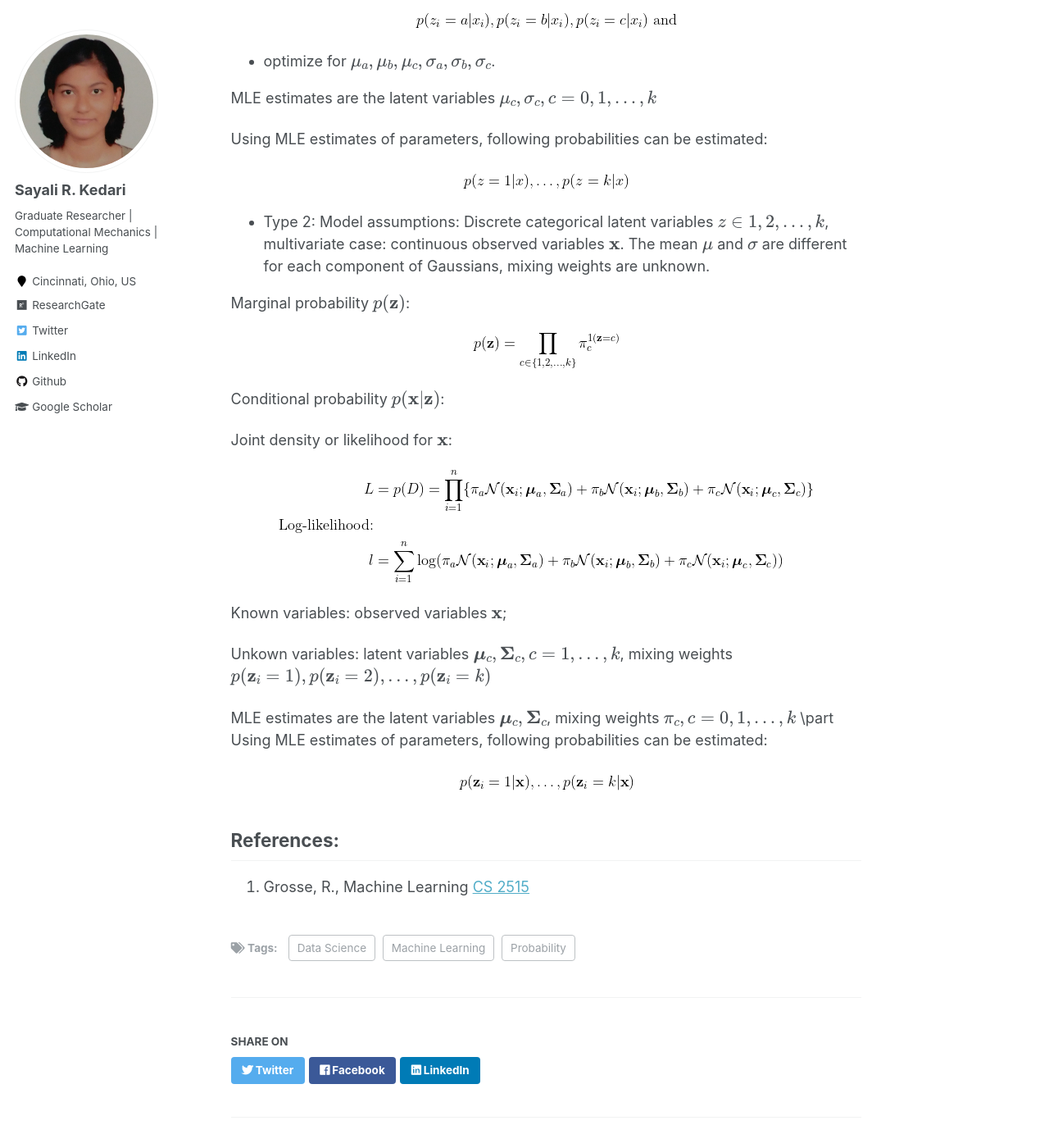
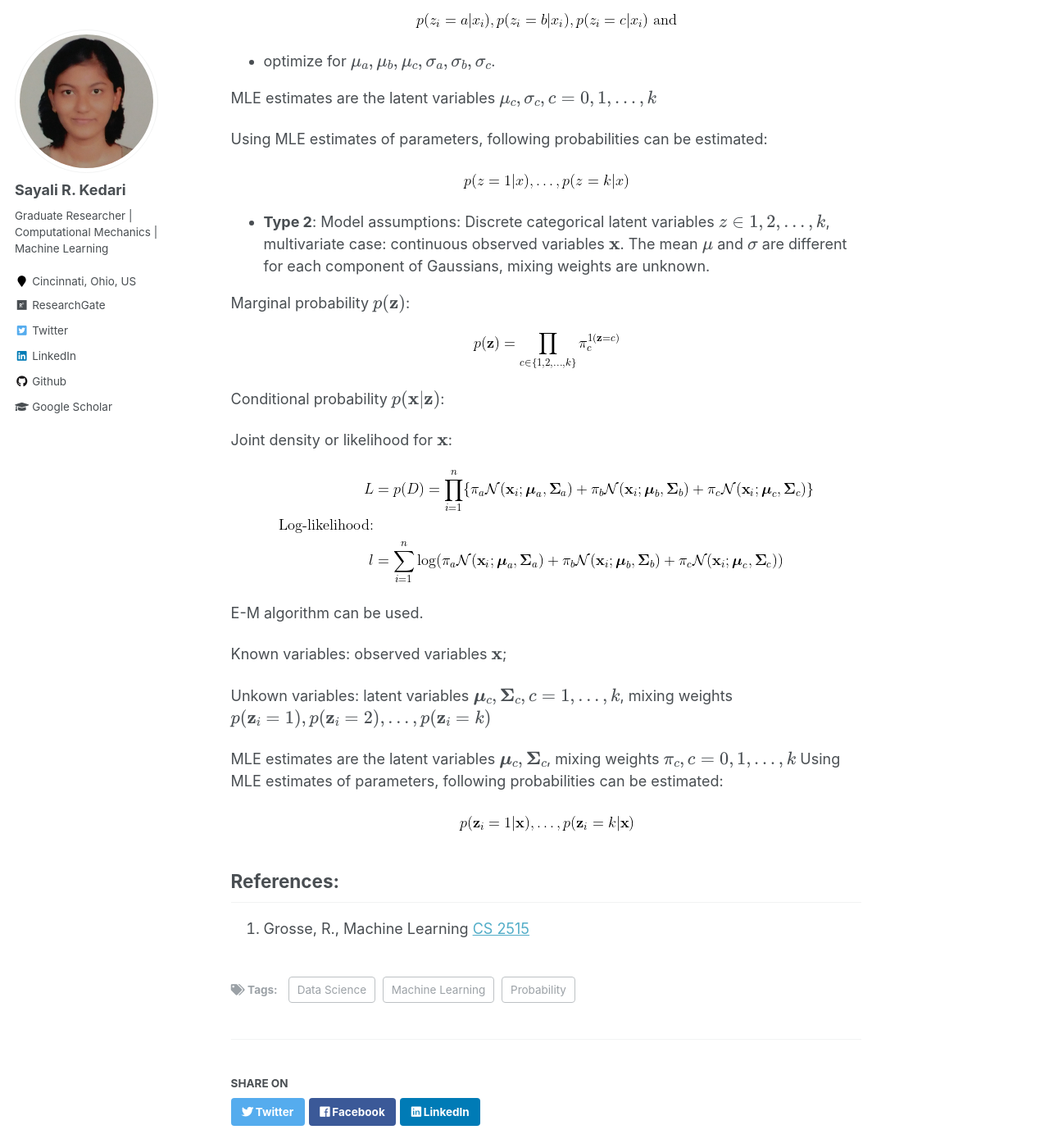
Before and after one commit to sayalirked/sayalirked.github.io, a Jekyll site: the page built from _posts/2020-05-05-mixture-models.md, in a window 1280 px wide and 1400 px high, scrolled down 2326 px. Shown: the whole window at 82% size. Built offline with Jekyll 4.4.1, drawn with Linux system fonts in a browser that asks for light colours; formulas are drawn with MathJax 3; comment, search, counter and statistics services are not loaded; some of the changed text lies outside the part shown.

Commit message:
fix formatting

```diff
--- a/_posts/2020-05-05-mixture-models.md
+++ b/_posts/2020-05-05-mixture-models.md
@@ -28,7 +28,7 @@ For estimating unknown model parameters $$\theta$$, we can compute the Maximum L
 When latent variables $$z$$ are discrete and observed variables $$x$$ are continuous, mixture modeling can be adopted to solve the problem.
 It aims at maximizing the marginal likelihood of observed variables $$p(x) = \int_{z} p(x,z)$$.
 
-- Type 1: Model assumptions: Discrete categorical latent variables $$ z \in \{1,2, ..., k\} $$, univariate case: continuous observed variables $$ D = \{ x_1, x_2, ..., x_n \} $$. The mean $$\mu$$ is different and $$\sigma$$ is same for each component of Gaussians, mixing weights are known.
+- **Type 1**: Model assumptions: Discrete categorical latent variables $$ z \in \{1,2, ..., k\} $$, univariate case: continuous observed variables $$ D = \{ x_1, x_2, ..., x_n \} $$. The mean $$\mu$$ is different and $$\sigma$$ is same for each component of Gaussians, mixing weights are known.
 
 Marginal probability $$p(z_i)$$:
 
@@ -87,7 +87,7 @@ Using MLE estimates of parameters, following probabilities can be estimated:
 <p style="text-align:center;"><img src="/images/equations/mixturemodels/eqn-condzx.gif" alt="eqn-condzx"/></p>
 
 
-- Type 2: Model assumptions: Discrete categorical latent variables $z \in \{1,2, ..., k\}$, multivariate case: continuous observed variables $\textbf{x}$. The mean $\mu$ and $\sigma$ are different for each component of Gaussians, mixing weights are unknown.
+- **Type 2**: Model assumptions: Discrete categorical latent variables $z \in \{1,2, ..., k\}$, multivariate case: continuous observed variables $\textbf{x}$. The mean $\mu$ and $\sigma$ are different for each component of Gaussians, mixing weights are unknown.
 
 Marginal probability $p(\textbf{z})$:
 <!-- p(\textbf{z}) = \prod_{c \in \{ 1,2, \hdots, k \} } \pi_c^{\mathbbm{1}  (\textbf{z}=c)} -->
@@ -106,13 +106,14 @@ l &= \sum_{i=1}^n \log (\pi_{a} \mathcal{N}(\textbf{x}_i; \boldsymbol{\mu}_{a},
 \end{align*} -->
 <p style="text-align:center;"><img src="/images/equations/mixturemodels/eqn-jointloglikeli1bf.gif" alt="eqn-jointloglikeli1bf"/></p>
 
+E-M algorithm can be used.
 
 Known variables: observed variables $\textbf{x}$;
 
 Unkown variables: latent variables $\boldsymbol{\mu}_c, \boldsymbol{\Sigma}_c, c={1,...,k}$, mixing weights $p(\textbf{z}_i=1), p(\textbf{z}_i=2), ..., p(\textbf{z}_i=k)$
 
 MLE estimates are the latent variables $\boldsymbol{\mu}_c, \boldsymbol{\Sigma}_c$, mixing weights $\pi_c, c={0,1,...,k}$
-\part Using MLE estimates of parameters, following probabilities can be estimated:
+Using MLE estimates of parameters, following probabilities can be estimated:
 
 <!-- p(\textbf{z}_i=1|\textbf{x}), \hdots, p(\textbf{z}_i=k|\textbf{x}) -->
 
```
